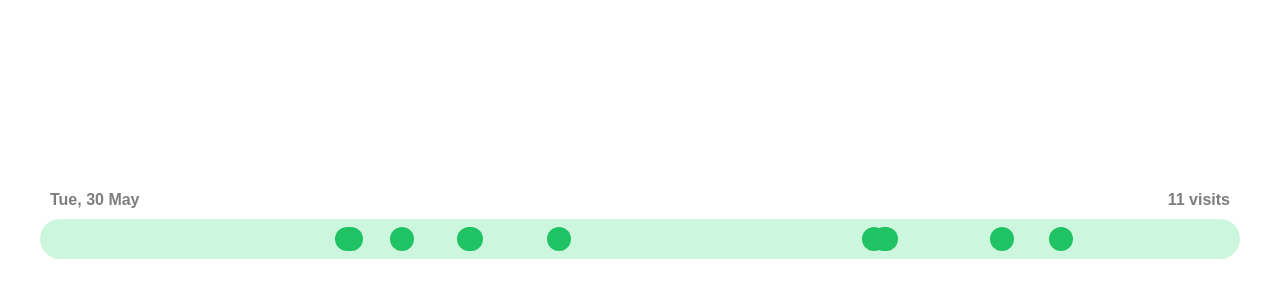
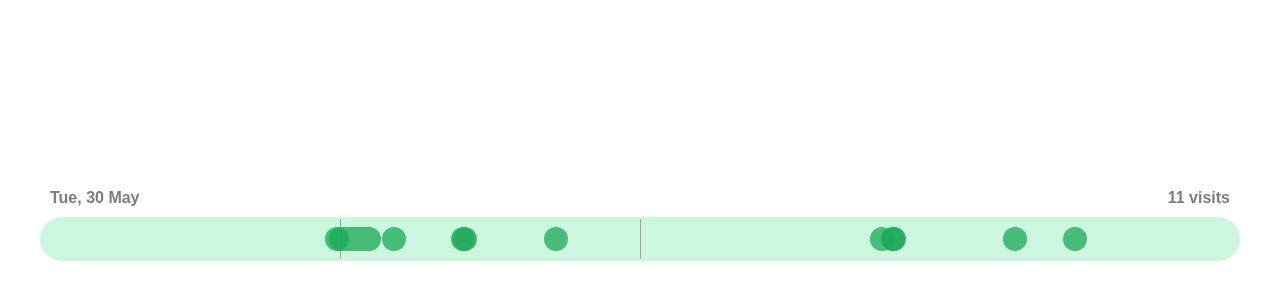
Before and after one commit to AAlexanderV/TimeLine, a plain HTML site: page index.html in a window 1280 px wide. Shown: the part 180-480 px from the top of the page. Drawn offline with Linux system fonts and the light colour scheme.

Commit message:
without grids

```diff
--- a/app.js
+++ b/app.js
@@ -65,37 +65,76 @@ const options = {
 const monitoredDay = new Date(data[0].from).toLocaleDateString("en-GB", options);
 document.getElementById("date").innerText = monitoredDay;
 
-// form gridColumns positions array
-const gridColumns = [];
+//
+const MS_in24Hours = 24 * 60 * 60 * 1000;
+const atHomeTimefractions = [];
+const walkTimefractions = [];
+const dataContainer = document.getElementById("visual_data_container");
 
-const minsInFullday = 24 * 60;
-const fstDate = new Date(data[0].from);
+for (let i = 0; i < data.length; i++) {
+  let atHomeStart = i > 0 ? new Date(data[i - 1].to) : midNight;
+  let atHomeEnd = new Date(data[i].from);
 
-data.forEach((date) => {
-  const fromDate = new Date(date.from);
-  const minsAfterMidNight = (fromDate - midNight) / 1000 / 60;
+  // пустышка
+  const emptyFraction = Number(((100 / MS_in24Hours) * (atHomeEnd - atHomeStart)).toFixed(2));
+  console.log("emptyFraction: ", emptyFraction);
 
-  const absoluteShiftPercent = Number(((100 / minsInFullday) * minsAfterMidNight).toFixed(2));
+  const emptiness = document.createElement("div");
+  emptiness.classList.add("emptiness");
+  emptiness.style.width = emptyFraction + "%";
+  dataContainer.appendChild(emptiness);
 
-  const shiftCoef = gridColumns.reduce(
-    (acc, currentValue) => Number((acc - currentValue).toFixed(2)),
-    absoluteShiftPercent
-  );
+  // отметка
+  let outsideFrom = new Date(data[i].from);
+  let outsideTo = new Date(data[i].to);
 
-  gridColumns.push(shiftCoef);
-});
+  const outsideFraction = Number(((100 / MS_in24Hours) * (outsideTo - outsideFrom)).toFixed(2));
+  console.log("outsideFraction: ", outsideFraction);
 
-// insert circles into HTML
-const gridContainer = document.getElementById("visual_data_container");
-let gridTemplateColumnsValue = "";
-
-gridColumns.forEach((percent) => {
   const markItem = document.createElement("div");
   markItem.classList.add("mark");
+  markItem.style.width = outsideFraction + "%";
+  const visualItem = document.createElement("div");
+  visualItem.classList.add("visual");
+  markItem.appendChild(visualItem);
+  dataContainer.appendChild(markItem);
+}
 
-  gridContainer.appendChild(markItem);
+//
 
-  gridTemplateColumnsValue += percent + "% ";
-});
+// form gridColumns positions array
+// const gridColumns = [];
 
-gridContainer.style.gridTemplateColumns = gridTemplateColumnsValue;
+// const minsInFullday = 24 * 60;
+// const fstDate = new Date(data[0].from);
+
+// data.forEach((date) => {
+//   const fromDate = new Date(date.from);
+//   const minsAfterMidNight = (fromDate - midNight) / 1000 / 60;
+
+//   const absoluteShiftPercent = Number(((100 / minsInFullday) * minsAfterMidNight).toFixed(2));
+
+//   const shiftCoef = gridColumns.reduce(
+//     (acc, currentValue) => Number((acc - currentValue).toFixed(2)),
+//     absoluteShiftPercent
+//   );
+
+//   gridColumns.push(shiftCoef);
+// });
+
+// // insert circles into HTML
+// const gridContainer = document.getElementById("visual_data_container");
+// let gridTemplateColumnsValue = "";
+
+// gridColumns.forEach((percent) => {
+//   const markItem = document.createElement("div");
+//   markItem.classList.add("mark");
+
+//   gridContainer.appendChild(markItem);
+
+//   gridTemplateColumnsValue += percent + "% ";
+// });
+
+// gridContainer.style.gridTemplateColumns = gridTemplateColumnsValue;
+
+// console.log(gridColumns);
--- a/style.css
+++ b/style.css
@@ -28,32 +28,60 @@ body {
 
 /*  */
 .background_container {
+  height: 28px;
   display: flex;
   justify-content: center;
   align-items: center;
 
   background-color: #23d56d3a;
   border-radius: 30px;
-  padding: 8px 20px;
+  padding: 8px 0px;
+
+  position: relative;
+}
+.background_container::before {
+  position: absolute;
+  left: 25%;
+  content: "";
+  display: block;
+
+  height: 40px;
+  width: 1px;
+  background-color: #a2a2a2;
+}
+.background_container::after {
+  position: absolute;
+  left: 50%;
+  content: "";
+  display: block;
+
+  height: 40px;
+  width: 1px;
+  background-color: #a2a2a2;
 }
 
 .visual_data_container {
   width: 100%;
-  display: grid;
+  display: flex;
+  flex-direction: row;
+  align-items: center;
+}
+
+.emptiness {
+  height: 10px;
 }
 
 .mark {
-  display: flex;
-  justify-content: flex-end;
-  align-items: center;
+  min-height: 5px;
 }
 
-.mark::after {
-  content: "";
-  display: block;
+.visual {
+  width: calc(100% + 12px);
+  transform: translateX(-12px);
+
   min-width: 24px;
   min-height: 24px;
-  border-radius: 50%;
-  background-color: #20c364;
-  margin-right: -12px;
+
+  border-radius: 30px;
+  background-color: #1caa57c3;
 }
```
